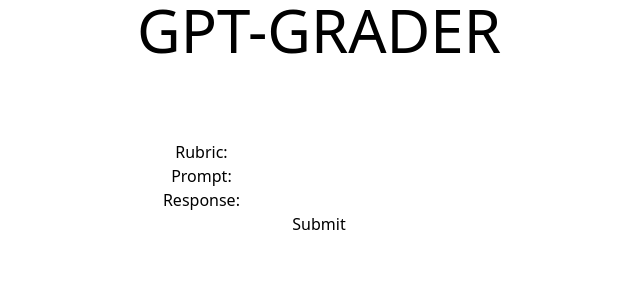
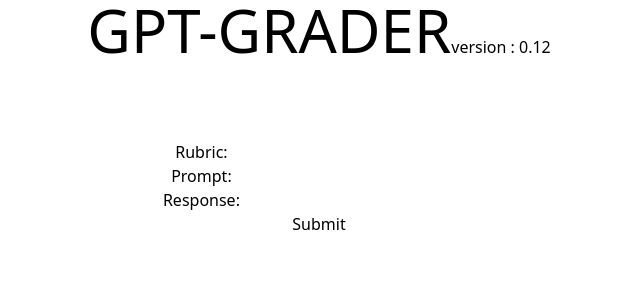
Before and after one commit to Wemmons831/gpt-grader, a Next.js app: page / in a window 1280 px wide. Shown: the top 300 px of the page, without its empty margins (321-961 px from the left). Built offline with nearby package versions, Linux system fonts and the light colour scheme.

Commit message:
changed promt & added version

```diff
--- a/pages/api/form.ts
+++ b/pages/api/form.ts
@@ -10,7 +10,7 @@ export default async function handler(req, res) {
     if(!body.rubric){
         body.rubric = "N/A"
     }
-    const resualt = await api.sendMessage('grade the following assignment given the following: Prompt:' + body.prompt + ', Rubric:' + body.rubric + ', Response:' + body.response + "please only return grade percentage grade the assignment as if you were a highschool teacher")
+    const resualt = await api.sendMessage('grade the following assignment based on the following: Prompt:' + body.prompt + ', Rubric:' + body.rubric + ', Response:' + body.response + "please only return grade percentage grade the assignment as if you were a highschool teacher and make sure all statments are factually acurate")
 
 
 
--- a/pages/index.tsx
+++ b/pages/index.tsx
@@ -46,6 +46,7 @@ export default function Home() {
     <main >
       <div className=' text-center'>
         <text className=' text-center text-6xl'>GPT-GRADER</text>
+        <text className=" text-center ">version : 0.12</text>
       </div>
 
       <div className='  text-center pt-20'>
```
